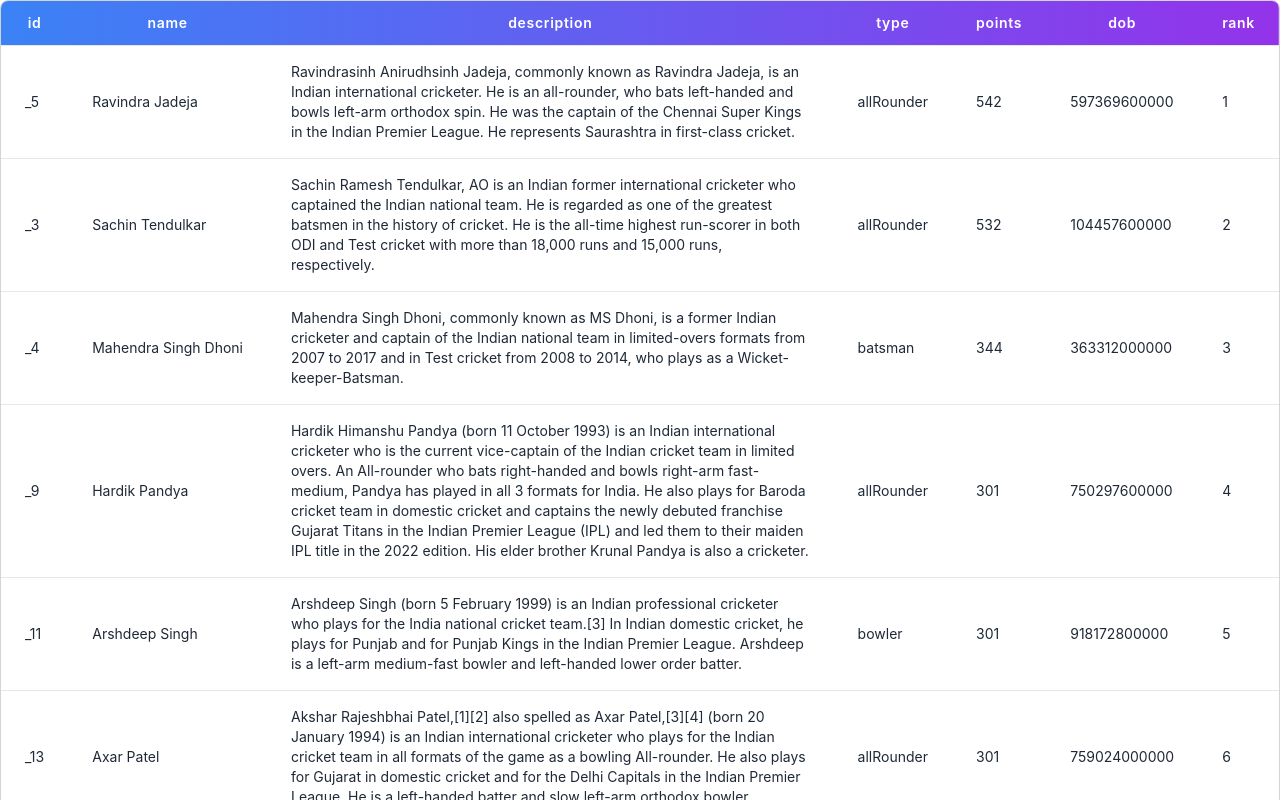
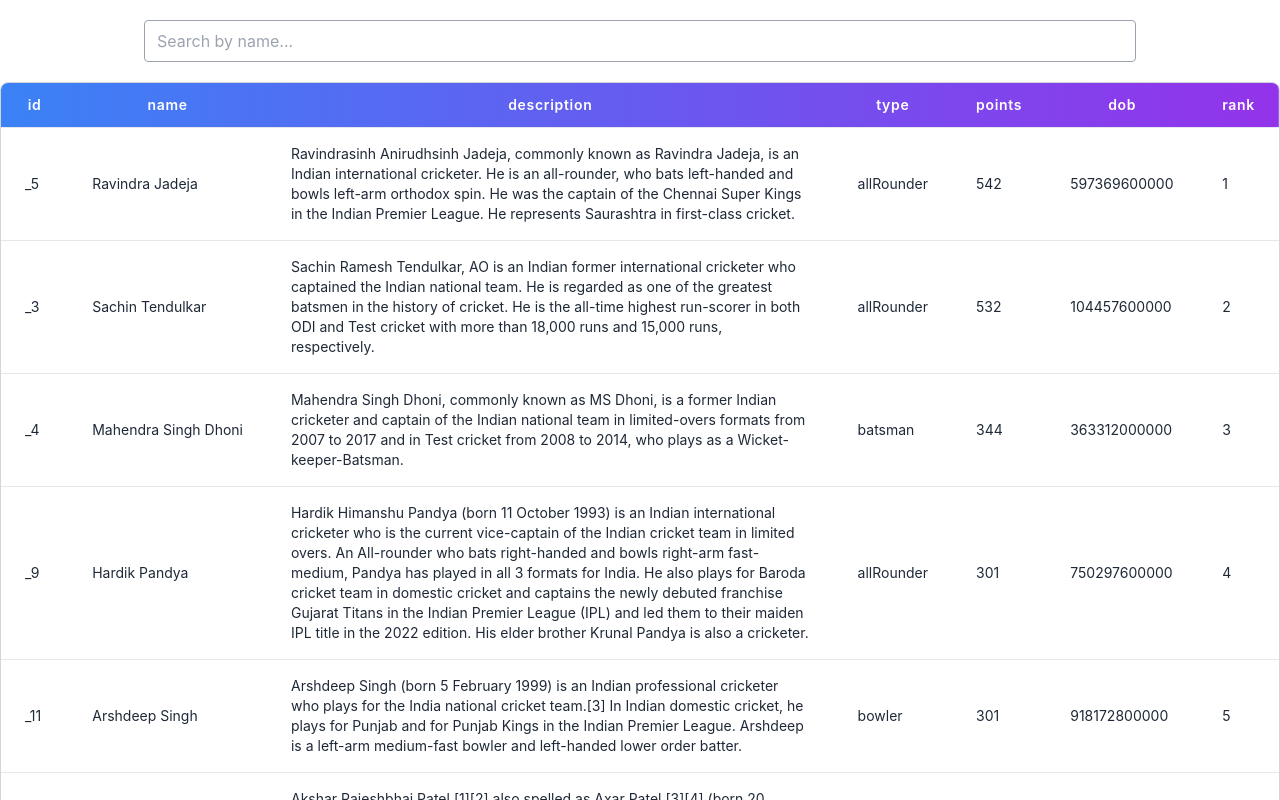
Before and after one commit to saitejas/cricket-o-philia, a React (Create React App) app: page / in a window 1280 px wide. Shown: the top 800 px of the page. Built offline with nearby package versions, Linux system fonts and the light colour scheme.

Commit message:
Added search by player's name functionality

```diff
--- a/src/pages/players.tsx
+++ b/src/pages/players.tsx
@@ -1,58 +1,54 @@
-import React, { useEffect, useState } from 'react';
+import React, { useCallback, useEffect, useState } from "react";
 import getPlayers from "../service/get-players";
 import { TPlayer } from "../constants/types";
 
-export default function Players(){
+export default function Players() {
   const [isDataLoading, setIsDataLoading] = useState<boolean>(true);
   const [playersData, setPlayersData] = useState<TPlayer[]>([]);
 
-    useEffect(()=>{
+  useEffect(() => {
     void fetchPlayersData();
-    },[])
+  }, []);
 
-    const fetchPlayersData = async () =>{
+  const fetchPlayersData = async () => {
     setIsDataLoading(true);
     const response = await getPlayers();
-        if(response){
+    if (response) {
       setPlayersData(response);
     }
     setIsDataLoading(false);
-        console.log(response);
-    }
+  };
 
-
-    const PlayersTable = ({ data } : {data: TPlayer[]}) => {
+  const PlayersTable = ({ data }: { data: TPlayer[] }) => {
     const pageSize = 10;
     const [currentPage, setCurrentPage] = useState(1);
-  const [sortKey, setSortKey] = useState<string>('');
-  const [sortDirection, setSortDirection] = useState('asc');
-  const [sortedData, setSortedData] = useState<TPlayer[]>(data);
+    const [sortKey, setSortKey] = useState<string>("");
+    const [sortDirection, setSortDirection] = useState("asc");
+    const [playersData, setPlayersData] = useState<TPlayer[]>(data);
+    const [origPlayersData, setOrigPlayersData] = useState<TPlayer[]>(data);
+    const [searchTerm, setSearchTerm] = useState('');
 
     const startIndex = (currentPage - 1) * pageSize;
     const endIndex = startIndex + pageSize;
 
-//   const sortedData = data.slice().sort((a: any, b: any ) => {
-//     console.log(a,b, sortKey)
-//     if (sortKey) {
-//       const aValue = get(a, '', sortKey);
-//       const bValue = get(b, '', sortKey);
-//       if (sortDirection === 'asc') {
-//         return aValue.localeCompare(bValue);
-//       } else {
-//         return bValue.localeCompare(aValue);
-//       }
-//     }
-//     return 0;
-//   });
+    const paginatedData = playersData.slice(startIndex, endIndex);
+
+    const totalPages = Math.ceil(playersData.length / pageSize);
+
+    const returnFilteredData = useCallback(() => {
+      const filteredData = playersData.filter((item) => {
+        const itemName = item?.name;
+        return itemName?.toLowerCase().includes(searchTerm.toLowerCase())
+      });
+      return filteredData;
+    }, [playersData, searchTerm])
 
     useEffect(() => {
       const sorted = data.slice().sort((a: any, b: any) => {
         if (sortKey) {
-        console.log(a, b, sortKey);
           const aValue = a[sortKey];
           const bValue = b[sortKey];
-      console.log(aValue, bValue)
-      if (sortDirection === 'asc') {
+          if (sortDirection === "asc") {
             return aValue < bValue ? -1 : 1;
           } else {
             return bValue < aValue ? -1 : 1;
@@ -60,34 +56,50 @@
         }
         return 0;
       });
-    console.log(sorted);
-    setSortedData(sorted);
+      setPlayersData(sorted);
+      setOrigPlayersData(sorted);
     }, [data, sortKey, sortDirection]);
 
-  const paginatedData = sortedData.slice(startIndex, endIndex);
+    useEffect(() => {
+      const filteredData = searchTerm && searchTerm !== ''
+      ? returnFilteredData()
+      : origPlayersData;
+      setPlayersData(filteredData);
 
-  const totalPages = Math.ceil(sortedData.length / pageSize);
+    }, [origPlayersData, playersData, returnFilteredData, searchTerm]);
 
-  const handlePageChange = (page:  number) => {
+    const handlePageChange = (page: number) => {
       setCurrentPage(page);
     };
 
     const handleSort = (key: string) => {
       if (sortKey === key) {
-      setSortDirection(sortDirection === 'asc' ? 'desc' : 'asc');
+        setSortDirection(sortDirection === "asc" ? "desc" : "asc");
       } else {
         setSortKey(key);
-      setSortDirection('asc');
+        setSortDirection("asc");
       }
     };
 
     return (
       <div className="overflow-x-auto">
+        <div className={'flex justify-center m-[20px]'}>
+          <div className={'w-[80%]'}>
+            <input
+              type="text"
+              placeholder="Search by name..."
+              className={'px-3 py-2 border border-gray-400 rounded w-full'}
+              value={searchTerm}
+              onChange={(e) => setSearchTerm(e.target.value)}
+            />
+          </div>
+        </div>
         <div className="shadow-lg overflow-hidden border border-gray-300 rounded-lg">
           <table className="min-w-full divide-y divide-gray-200">
             <thead className="bg-gradient-to-r from-blue-500 to-purple-600 text-white">
               <tr>
-              {Object.keys(sortedData[0]).map((key: string, index: number) => (
+                {Object.keys(playersData[0]).map(
+                  (key: string, index: number) => (
                     <th
                       key={index}
                       scope="col"
@@ -97,26 +109,27 @@
                       {String(key)}
                       {sortKey === key && (
                         <span className="ml-1">
-                      {sortDirection === 'asc' ? '↑' : '↓'}
+                          {sortDirection === "asc" ? "↑" : "↓"}
                         </span>
                       )}
                     </th>
-              ))}
+                  )
+                )}
               </tr>
             </thead>
             <tbody className="bg-white divide-y divide-gray-200">
               {paginatedData.map((item, index) => (
                 <tr key={index}>
-                {Object.keys(sortedData[0]).map((key: any) => (
+                  {Object.keys(playersData[0]).map((key: any) => (
                     <td
                       key={key}
                       className={`px-6 py-4 ${
-                      (String(item[key as keyof TPlayer] || '')).length > 100
-                        ? 'whitespace-normal'
-                        : 'whitespace-nowrap'
+                        String(item[key as keyof TPlayer] || "").length > 100
+                          ? "whitespace-normal"
+                          : "whitespace-nowrap"
                       } text-sm text-gray-800`}
                     >
-                    {item[key as keyof TPlayer] || ''}
+                      {item[key as keyof TPlayer] || ""}
                     </td>
                   ))}
                 </tr>
@@ -139,8 +152,8 @@
                 onClick={() => handlePageChange(i + 1)}
                 className={`px-4 py-2 ${
                   currentPage === i + 1
-                  ? 'bg-blue-500 text-white'
-                  : 'bg-gray-200 text-gray-700'
+                    ? "bg-blue-500 text-white"
+                    : "bg-gray-200 text-gray-700"
                 }`}
               >
                 {i + 1}
@@ -159,12 +172,9 @@
     );
   };
 
-    return(
+  return (
     <div>
-            {
-                isDataLoading ? <div></div>:
-                <PlayersTable data={playersData}/>
+      {isDataLoading ? <div></div> : <PlayersTable data={playersData} />}
+    </div>
+  );
 }
-        </div>
-    )
-}
```
Lines whose indentation alone changed are shown as unchanged.
